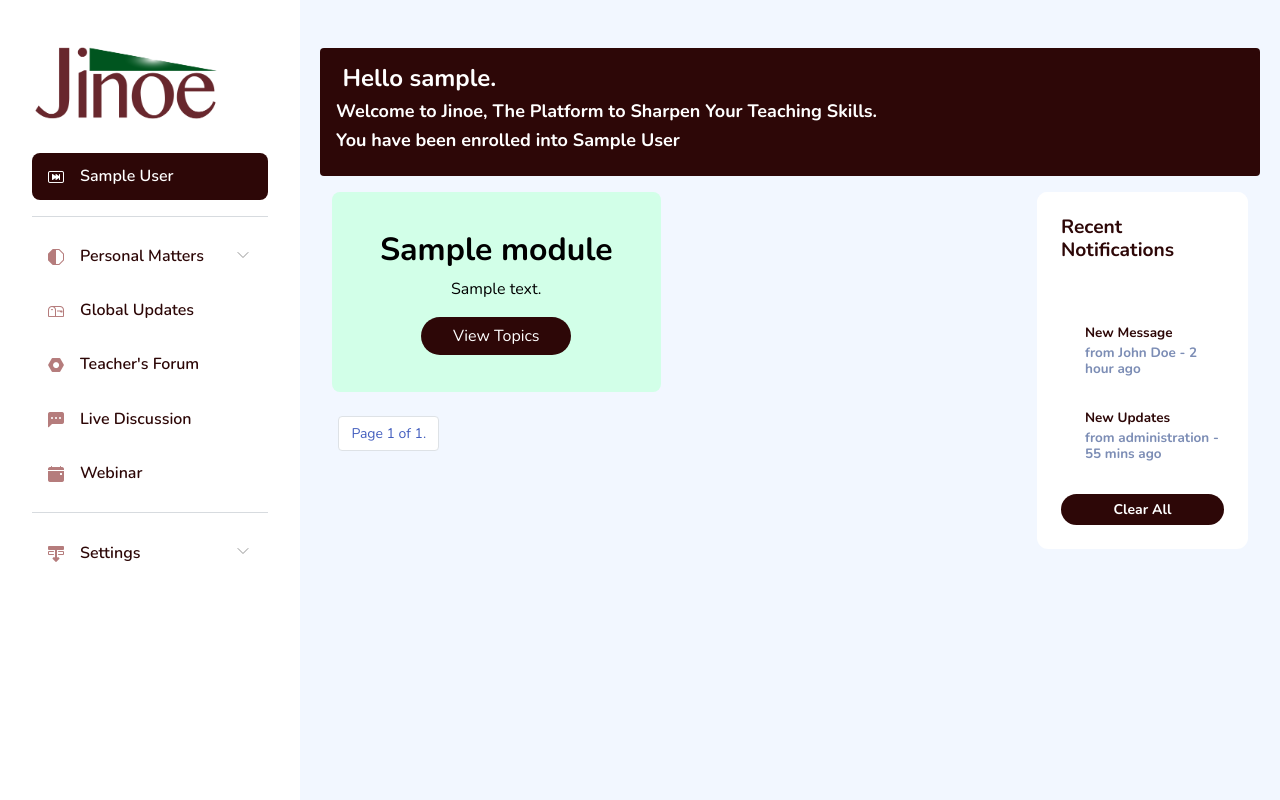
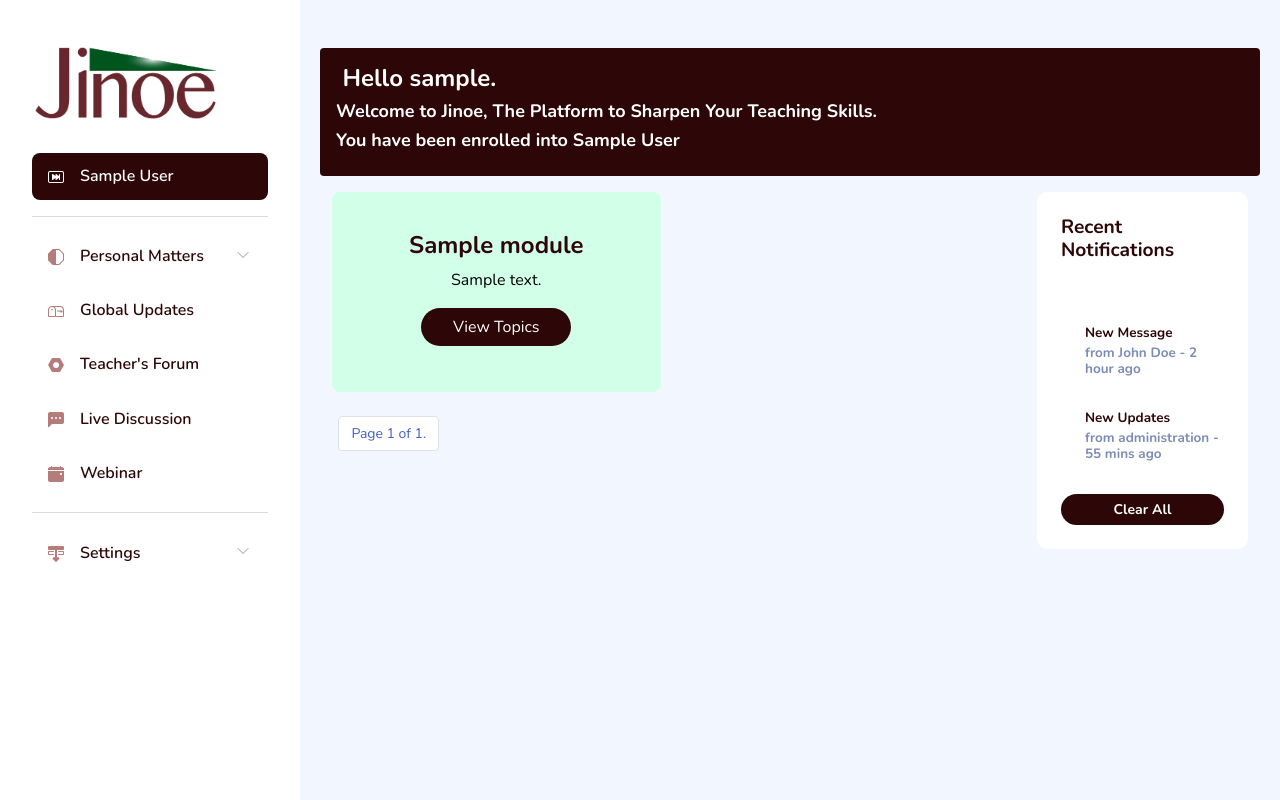
Before and after one commit to StarbelEnterprises/jinoe, a Django app: page /welcome/ in a window 1280 px wide. Run offline with Django 4.2, Linux system fonts and the light colour scheme; a user stored in the database is signed in; tables that the repository leaves empty hold one stand-in row (values such as "Sample post"); some libraries are stand-ins or nearby versions.

Commit message:
update card

```diff
--- a/templates/dashboard/welcome.html
+++ b/templates/dashboard/welcome.html
@@ -38,7 +38,7 @@
                                     {% endif %}
                                  mb-4 ">
                                     <div class="card-content">
-                                        <h2 class="mt-4" >{{module.name}}</h2>
+                                        <h4 class="mt-4" >{{module.name}}</h4>
                                         <p>{{module.description|truncatechars:"50"}}</p>
                                         <p> <a style="width:150px;" href="{% url 'single_module' module.id %}" class="btn  btn-brown rounded-pill block mb-3">View Topics</a></p>
                                     </div>
```
